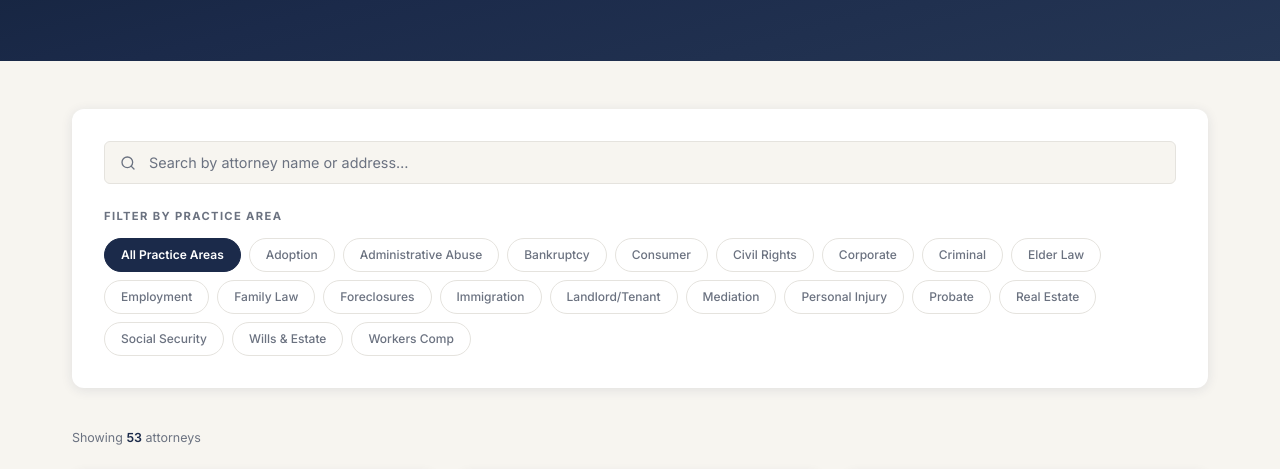
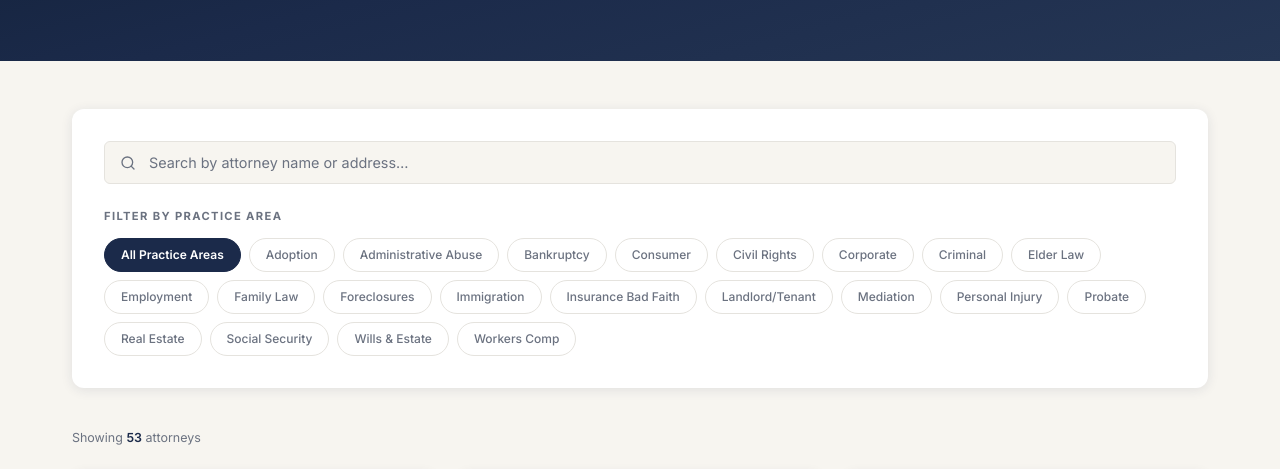
Before and after one commit to ghandrews2004-ux/PCBA-Website, a website with bundled scripts: page directory.html in a window 1280 px wide. Shown: the part 280-749 px from the top of the page. Built offline with nearby package versions, Linux system fonts and the light colour scheme; some packages are replaced by stand-ins of ours.

Commit message:
Update directory.html
added insurance bad faith

```diff
--- a/directory.html
+++ b/directory.html
@@ -148,6 +148,7 @@ body{font-family:var(--ff-sans);background:var(--lime);color:var(--body-txt);lin
       <div class="filter-chip" onclick="setFilter('Family Law',this)">Family Law</div>
       <div class="filter-chip" onclick="setFilter('Foreclosures',this)">Foreclosures</div>
       <div class="filter-chip" onclick="setFilter('Immigration',this)">Immigration</div>
+      <div class="filter-chip" onclick="setFilter('Insurance Bad Faith',this)">Insurance Bad Faith</div>
       <div class="filter-chip" onclick="setFilter('Landlord/Tenant',this)">Landlord/Tenant</div>
       <div class="filter-chip" onclick="setFilter('Mediation',this)">Mediation</div>
       <div class="filter-chip" onclick="setFilter('Personal Injury',this)">Personal Injury</div>
```
